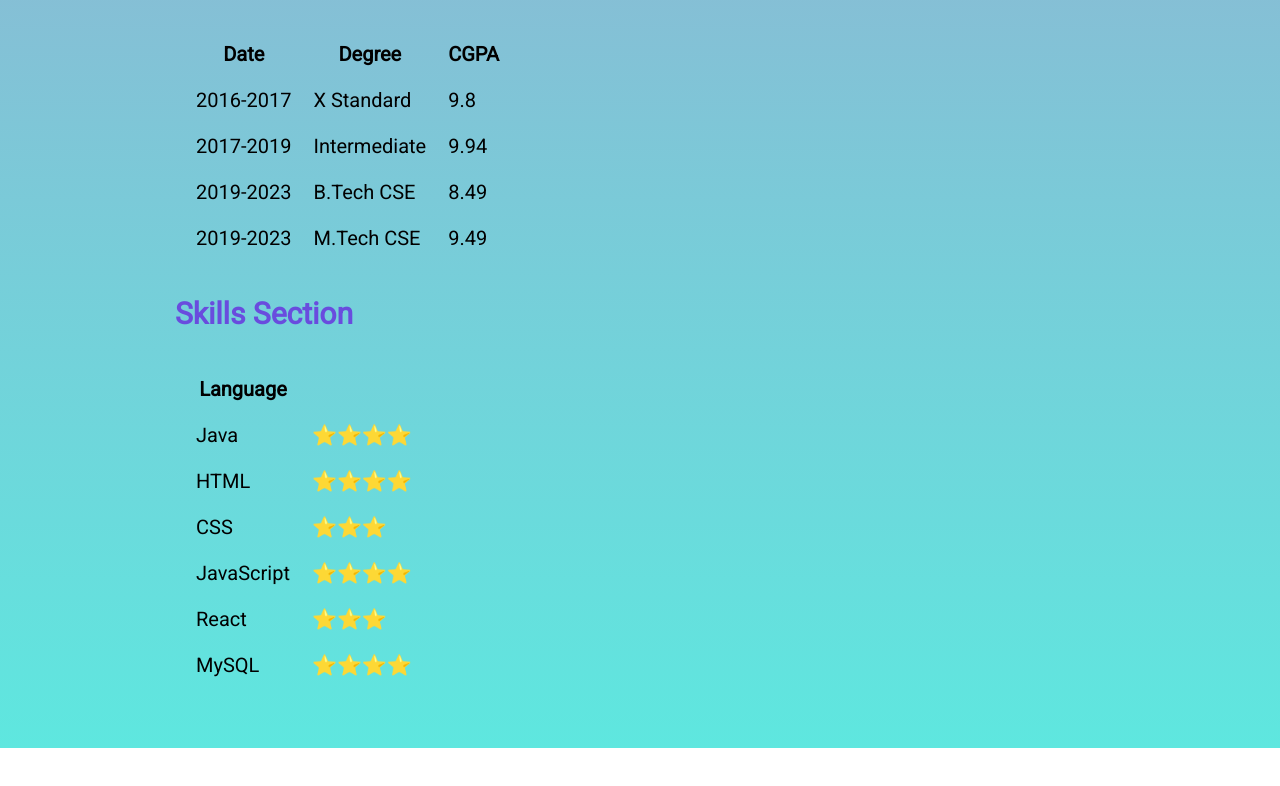
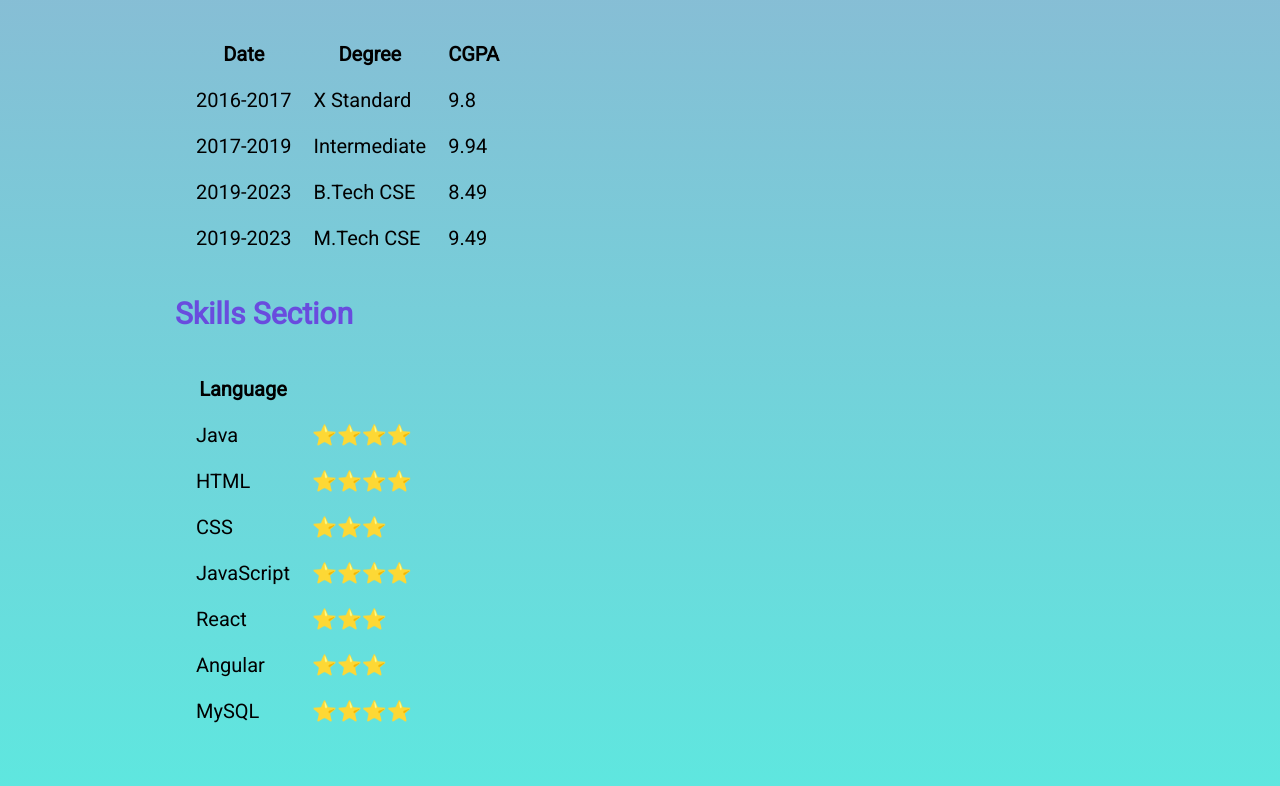
Before and after one commit to Sumanthch15/Portfolio-Practice, a plain HTML site: page index.html in a window 1280 px wide. Shown: the part 894-1680 px from the top of the page. Before the commit the page ends 1642 px from the top, so only its background shows below. Drawn offline with Linux system fonts and the light colour scheme; a web font is replaced by a local one.

Commit message:
Update index.html

```diff
--- a/index.html
+++ b/index.html
@@ -101,6 +101,10 @@
 				<td>React</td>
 				<td>⭐⭐⭐</td>
 			</tr>
+			<tr>
+				<td>Angular</td>
+				<td>⭐⭐⭐</td>
+			</tr>
             <tr>
 				<td>MySQL</td>
 				<td>⭐⭐⭐⭐</td>
```
